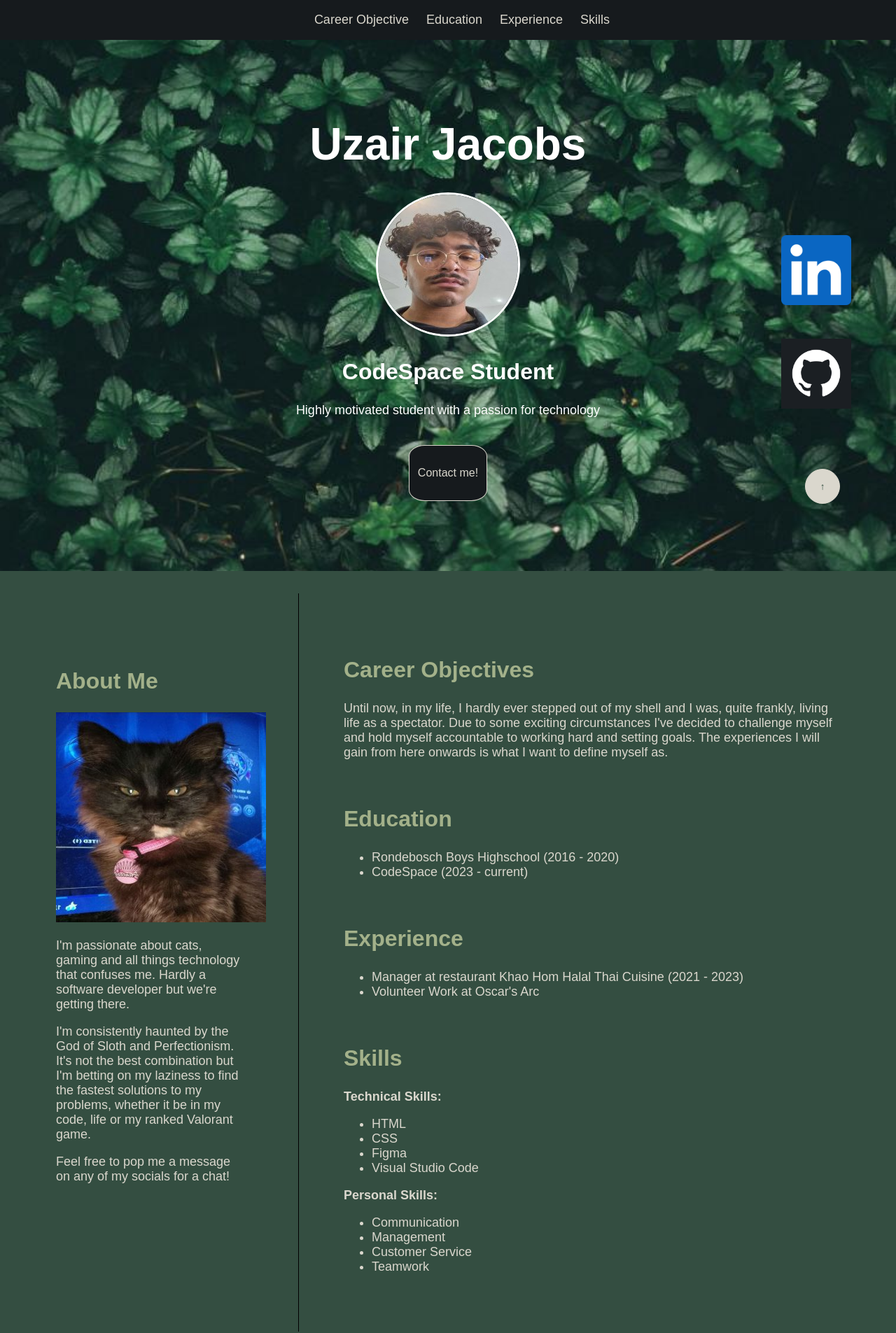
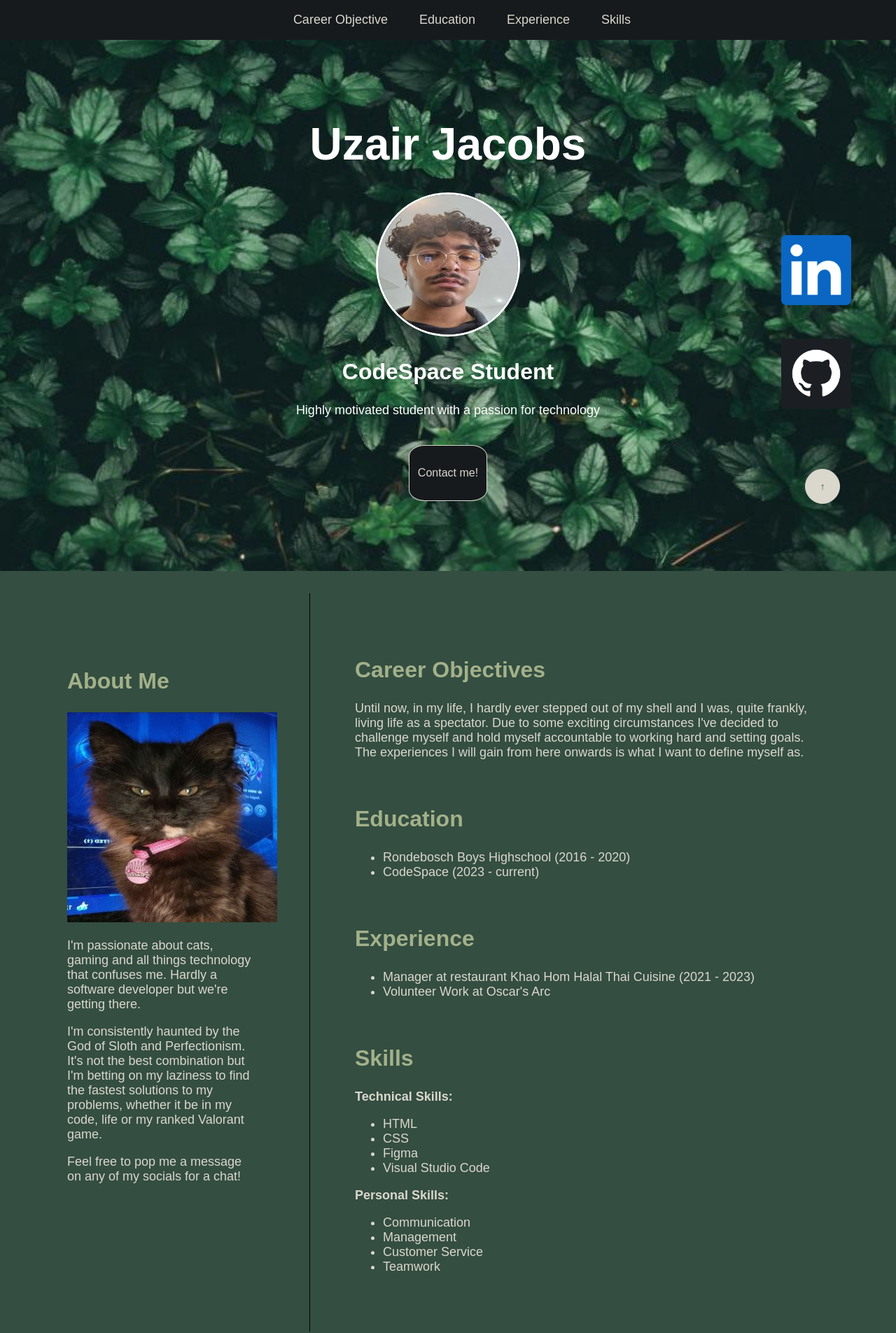
Before and after one commit to uzairjacobs/UZAJAC270_FTO2306_GroupB_UzairJacobs_ITW_Digital-Resume, a plain HTML site: page index.html in a window 1280 px wide. Shown: the top 1905 px of the page at 70% size. Drawn offline with Linux system fonts and the light colour scheme.

Commit message:
adjusted margins

```diff
--- a/css/style..css
+++ b/css/style..css
@@ -4,7 +4,6 @@ body {
   padding: 0;
   background-color: #344e41;
   color: #dad7cd;
-  font-size: medium;
 }
 
 .hero {
@@ -42,9 +41,7 @@ body {
   right: 0;
   display: flex;
   flex-direction: row;
-  align-items: center;
   justify-content: center;
-  justify-content: space-around;
 }
 
 #navbar * {
@@ -52,7 +49,7 @@ body {
 }
 
 #navbar li {
-  margin: 10px;
+  margin: 20px;
 }
 
 #navbar li a {
@@ -83,8 +80,8 @@ h3 {
 
 main {
   margin-top: 2rem;
-  margin-left: 1rem;
-  margin-right: 1rem;
+  margin-left: 2rem;
+  margin-right: 2rem;
   margin-bottom: 2rem;
 }
 
@@ -178,8 +175,6 @@ form {
   background-color: gray;
 }
 
-
-
 /* Media Query for Tablets Ipads portrait mode */
 @media (min-width: 768px) {
   body {
```
